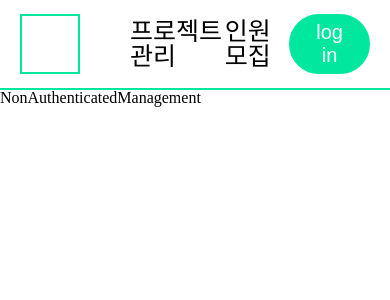
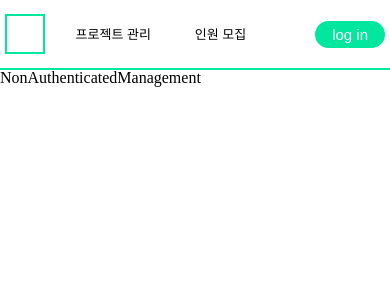
Before and after one commit to Pll-Care/Pll-Care, a React (Create React App) app in the folder frontend/: page /management in a window 390 px wide. Shown: the top 300 px of the page. Built offline with nearby package versions, Linux system fonts and the light colour scheme; a web font is replaced by a local one; what quill-image-resize would draw is missing.

Commit message:
Style(MainHeader): Add responsive web feature to main header component

```diff
--- a/frontend/src/scss/fullcare.css
+++ b/frontend/src/scss/fullcare.css
@@ -238,13 +238,24 @@ input {
   width: 60px;
   height: 60px;
 }
+@media (max-width: 767px) {
+  .main-header-left-col .main-header-logo-img {
+    width: 40px;
+    height: 40px;
+  }
+}
+@media (max-width: 767px) {
+  .main-header-left-col {
+    margin-left: 5px;
+  }
+}
 .main-header-link {
-  width: 400px;
+  width: 80%;
   height: 70px;
   margin-left: 50px;
   display: flex;
   flex-direction: row;
-  justify-content: space-between;
+  justify-content: space-around;
   align-items: center;
 }
 .main-header-link > a {
@@ -253,9 +264,24 @@ input {
   color: black;
   text-decoration: none;
 }
+@media (min-width: 768px) and (max-width: 1023px) {
+  .main-header-link > a {
+    font-size: 22px;
+  }
+}
+@media (max-width: 767px) {
+  .main-header-link > a {
+    font-size: 13px;
+  }
+}
+@media (max-width: 767px) {
+  .main-header-link {
+    margin: 0;
+    width: 55%;
+  }
+}
 .main-header-right-col {
-  margin-right: 20px;
-  width: 170px;
+  width: 20%;
   display: flex;
   flex-direction: row;
   justify-content: space-between;
@@ -263,6 +289,12 @@ input {
 }
 .main-header-right-col Button {
   cursor: pointer;
+  margin-right: 14%;
+}
+@media (max-width: 767px) {
+  .main-header-right-col Button {
+    margin-right: 5px;
+  }
 }
 .main-header-right-col .main-header-user-profile-img {
   border: 2px solid #01e89e;
@@ -275,8 +307,18 @@ input {
   background-repeat: no-repeat;
   background-size: 100%, 100%;
 }
+@media (max-width: 767px) {
+  .main-header-right-col {
+    width: 29%;
+  }
+}
 .main-header-login-col Button {
   margin-left: auto;
+}
+@media (max-width: 767px) {
+  .main-header {
+    height: 70px;
+  }
 }
 
 .button {
@@ -298,6 +340,17 @@ input {
   color: white;
   background-color: #00AA72;
   border: 2px solid #00AA72;
+}
+@media (min-width: 768px) and (max-width: 1023px) {
+  .button {
+    font-size: 17px;
+  }
+}
+@media (max-width: 767px) {
+  .button {
+    font-size: 15px;
+    padding: 3px 15px;
+  }
 }
 
 /* ManagementHeader */
--- a/frontend/src/scss/import/_mainHeader.scss
+++ b/frontend/src/scss/import/_mainHeader.scss
@@ -1,7 +1,6 @@
 .main-header {
     border-bottom: $border;
     height: 90px;
-    @include displayFlex(row, space-between, center);
 
     &-left-col {
         margin-left: 20px;
@@ -10,30 +9,55 @@
             border: $border;
             width: 60px;
             height: 60px;
+
+            @include mobile {
+                width: 40px;
+                height: 40px;
+            }
+        }
+
+        @include mobile {
+            margin-left: 5px;
         }
     }
 
     &-link {
-        width: 400px;
+        width: 80%;
         height: 70px;
         margin-left: 50px;
-        @include displayFlex(row, space-between);
 
         &>a {
             font-size: $link-font-size;
             font-family: $link-font;
             color: black;
             text-decoration: none;
+
+            @include tablet {
+                font-size: $link-font-size-medium;
+            }
+
+            @include mobile {
+                font-size: $link-font-size-small;
+            }
         }
+
+        @include mobile {
+            margin: 0;
+            width: 55%;
+        }
+        @include displayFlex(row, space-around);
     }
 
     &-right-col {
-        margin-right: 20px;
-        width: 170px;
-        @include displayFlex(row, space-between);
+        width: 20%;
 
         Button {
             cursor: pointer;
+            margin-right: 14%;
+
+            @include mobile {
+                margin-right: 5px;
+            }
         }
 
         .main-header-user-profile-img {
@@ -45,6 +69,11 @@
 
             @include backgroundImage("../assets/profile-default-img.png");
         }
+
+        @include mobile {
+            width: 29%;
+        }
+        @include displayFlex(row, space-between);
     }
 
     &-login-col {
@@ -52,4 +81,9 @@
             margin-left: auto;
         }
     }
+
+    @include mobile {
+        height: 70px;
+    }
+    @include displayFlex(row, space-between, center);
 }
```
Also changed, not shown: frontend/src/scss/common/_variables.scss (+7 -7 lines), frontend/src/scss/import/_button.scss (+8 -0 lines), 1 other file (tests, documents, lock files or other folders).
